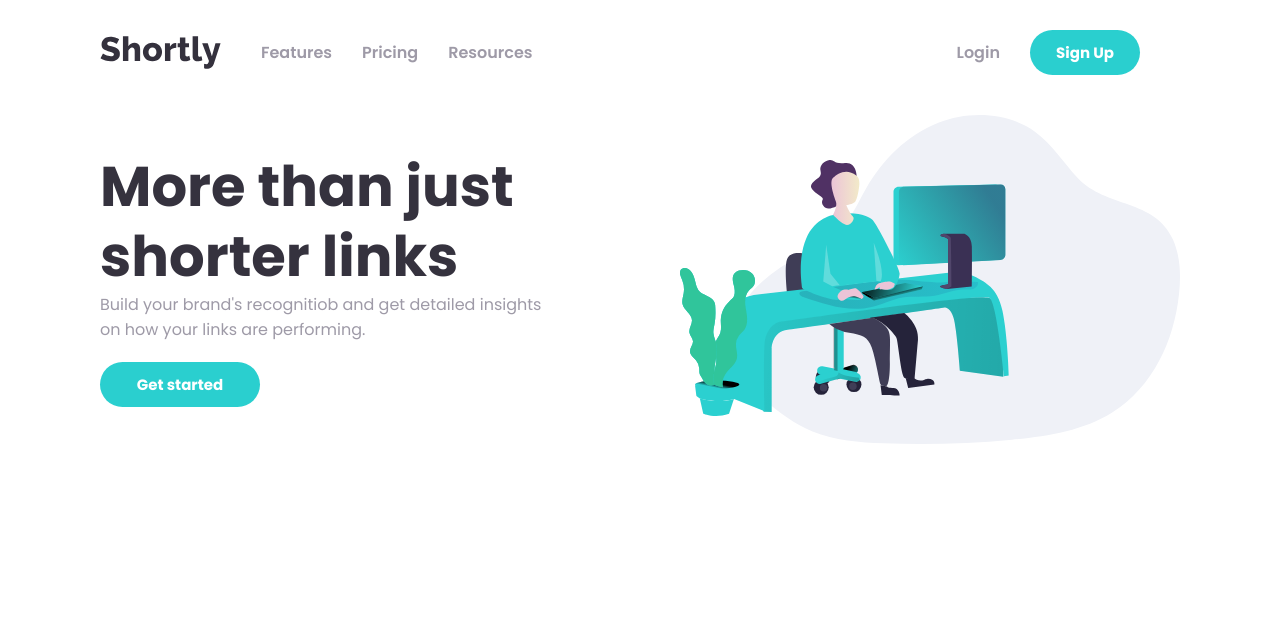
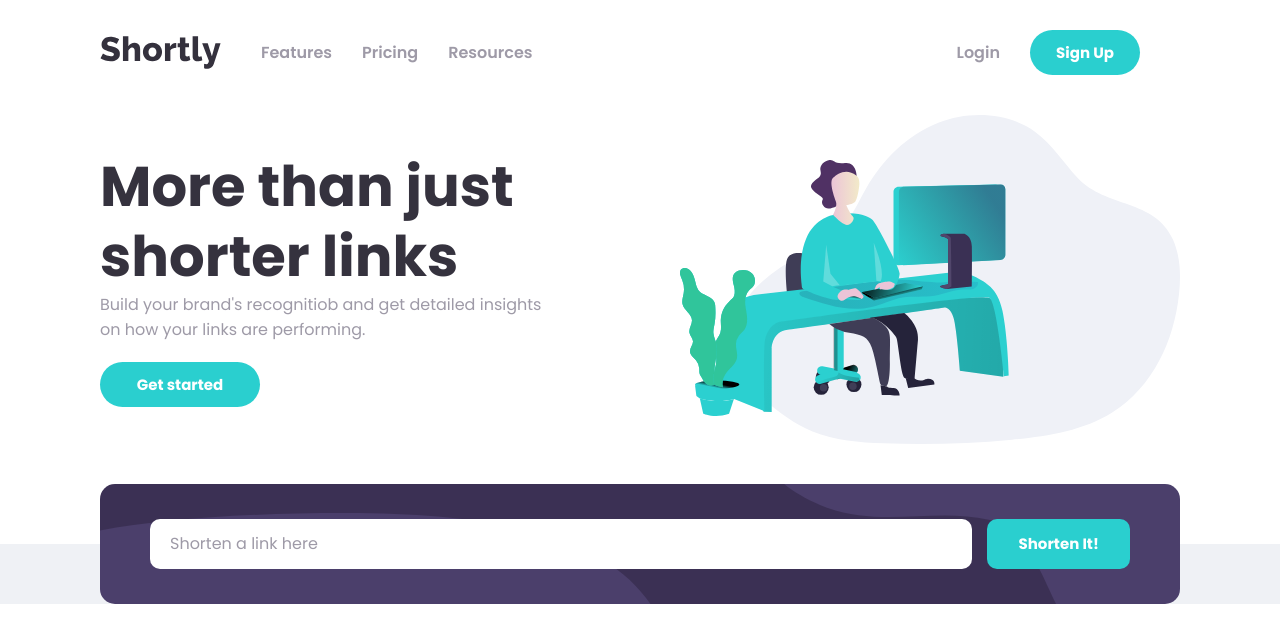
Before and after one commit to wendelisc12/shortly---encurtador-de-links, a React (Vite) app: page / in a window 1280 px wide. Shown: the top 642 px of the page. Built offline with nearby package versions, Linux system fonts and the light colour scheme; the HTML template or start-up script is replaced by a standard one.

Commit message:
feat: componente para inserir link para ser encurtado

```diff
--- a/src/App.tsx
+++ b/src/App.tsx
@@ -1,6 +1,7 @@
+import ShortInput from "./components/ShortInput/ShortInput"
 import Hero from "./containers/Hero/hero"
 import Navbar from "./containers/Navbar/Navbar"
-import {Container, GlobalStyle} from "./global"
+import {Container, ContainerGray, GlobalStyle} from "./global"
 
 function App() {
 
@@ -11,6 +12,11 @@ function App() {
         <Navbar />
         <Hero />
       </Container>
+      <ContainerGray>
+        <Container>
+          <ShortInput />
+        </Container>
+      </ContainerGray>
     </>
   )
 }
--- a/src/components/Button/Button.tsx
+++ b/src/components/Button/Button.tsx
@@ -4,12 +4,13 @@ export type props = {
     children:string,
     width?:number,
     height?:number,
-    radius?:number
+    radius?:number,
+    onClick?: () => void
 }
 
-const Button = ({children, width, height, radius}:props) => {
+const Button = ({children, width, height, radius, onClick}:props) => {
     return (
-        <ButtonStyle width={width} height={height} radius={radius}>{children}</ButtonStyle>
+        <ButtonStyle width={width} height={height} radius={radius} onClick={onClick}>{children}</ButtonStyle>
      );
 }
 
--- /dev/null
+++ b/src/components/ShortInput/ShortInput.tsx
@@ -0,0 +1,38 @@
+import { useState } from "react";
+import Button from "../Button/Button";
+import { Container, ErrorText, FloatContainer, Input, InputContainer } from "./style";
+
+const ShortInput = () => {
+
+    const[erro, setErro] = useState('')
+    const[link, setLink] = useState('')
+
+    const handleLink = () => {
+        if(link.length > 0){
+            try{
+                const url = new URL(link)
+                console.log('url valida' + url.href)
+            }catch{
+                setErro('invalido')
+            }
+        }else{
+            setErro('vazio')
+        }
+    }
+
+    return (
+        <>
+            <Container>
+                <FloatContainer>
+                    <InputContainer>
+                        <Input type="text" placeholder="Shorten a link here" erro={erro} onFocus={()=>{setErro('')}} onChange={e => setLink(e.target.value)}/>
+                        <ErrorText>{erro === 'invalido' ? 'Please add a valid link' : erro === 'vazio' ? 'please add a link' : ''}</ErrorText>
+                    </InputContainer>
+                    <Button radius={10} width={170} height={50} onClick={handleLink}>Shorten It!</Button>
+                </FloatContainer>
+            </Container>
+        </>
+    );
+}
+
+export default ShortInput;
--- /dev/null
+++ b/src/components/ShortInput/style.ts
@@ -0,0 +1,49 @@
+import styled from "styled-components";
+
+type prop ={
+    erro:string
+}
+
+export const Container = styled.div`
+    position: relative;
+    height: 60px;
+`
+
+export const FloatContainer = styled.div`
+    height: 120px;
+    width: 100%;
+    background: url('./bg-shorten-desktop.svg') hsl(257, 27%, 26%);
+    border-radius: 15px;
+    display: flex;
+    align-items: center;
+    justify-content: center;
+    padding: 0 50px;
+    gap: 15px;
+    position: absolute;
+    top: -60px;
+`
+
+export const InputContainer = styled.div`
+    position: relative;
+    width: 100%;
+`
+
+export const Input = styled.input<prop>`
+    width: 100%;
+    padding: 0 20px;
+    height: 45px;
+    border: ${props => props.erro === 'vazio' || props.erro === 'invalido' ? '3px solid hsl(0, 87%, 67%)' : 'none'};
+    border-radius: 10px;
+    font-size: 16px;
+    height: 50px;
+
+    &::placeholder{
+        color: ${props => props.erro === 'vazio' || props.erro === 'invalido' ? 'hsl(0, 87%, 67%)' : 'hsl(257, 7%, 63%)'};
+    }
+`
+
+export const ErrorText = styled.p`
+    color: hsl(0, 87%, 67%);
+    display: block;
+    position: absolute;
+`
--- a/src/global.ts
+++ b/src/global.ts
@@ -14,3 +14,8 @@ export const Container = styled.div`
     max-width: 1080px;
     margin: 0 auto;
 `
+
+export const ContainerGray = styled.div`
+    margin-top: 100px;
+    background-color: #EFF1F5;
+`
```
